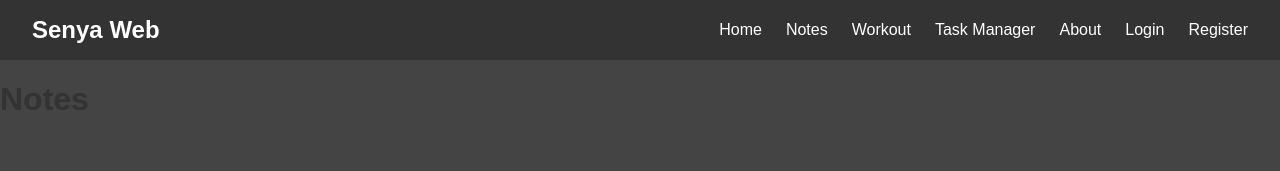
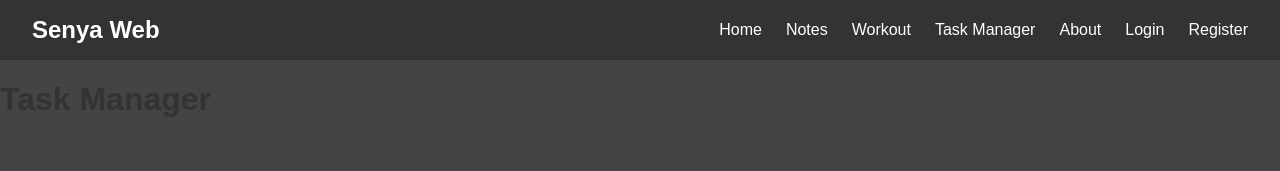
Before and after one commit to TheSenya/Senya_web_FE_vue, a Vue app: page /taskmanager in a window 1280 px wide. Shown: the top 171 px of the page. Built offline with nearby package versions, Linux system fonts and the light colour scheme; no server answers.

Commit message:
add taskmanager page name

```diff
--- a/src/views/TaskManagerView.vue
+++ b/src/views/TaskManagerView.vue
@@ -1,6 +1,12 @@
 <template>
     <div class="notes-container">
-        <h1>Notes</h1>
+        <h1>Task Manager</h1>
         <!-- Add your notes content here -->
     </div>
 </template>
+
+<script>
+export default {
+    name: 'TaskManagerView',
+}
+</script>
```
